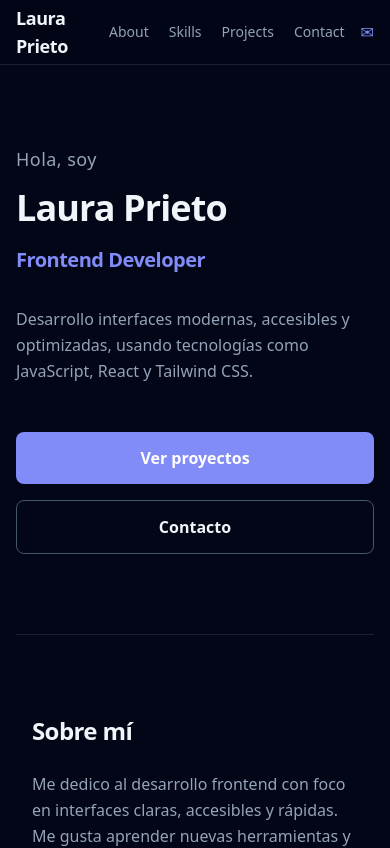
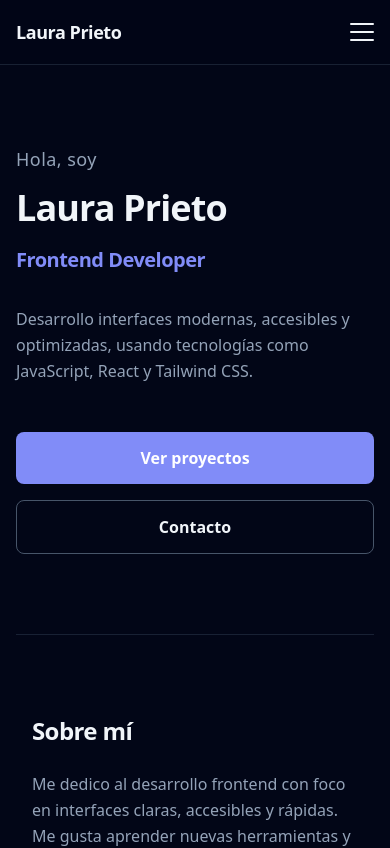
Before and after one commit to laupm3/portfolio, a React (Vite) app: page / in a window 390 px wide. Shown: the top 848 px of the page. Built offline with nearby package versions, Linux system fonts and the light colour scheme.

Commit message:
feat: add responsive mobile menu to Navbar
Implemented a hamburger button and a collapsible mobile menu panel in the Navbar component using useState. The menu supports smooth transitions and closes automatically when a link is clicked, improving mobile navigation UX.

```diff
--- a/src/components/ui/Navbar.jsx
+++ b/src/components/ui/Navbar.jsx
@@ -1,3 +1,4 @@
+import { useState } from 'react'
 import Container from '../layout/Container'
 
 const links = [
@@ -8,6 +9,10 @@ const links = [
 ]
 
 export default function Navbar() {
+  const [menuOpen, setMenuOpen] = useState(false)
+
+  const closeMenu = () => setMenuOpen(false)
+
   return (
     <header className="border-b border-slate-800/80 bg-slate-950/90 backdrop-blur-md sticky top-0 z-50">
       <Container>
@@ -43,23 +48,63 @@ export default function Navbar() {
             </li>
           </ul>
 
-          {/* Menú móvil */}
-          <div className="flex sm:hidden items-center gap-3">
+          {/* Botón hamburger - solo móvil */}
+          <button
+            type="button"
+            className="sm:hidden p-2 -m-2 rounded-lg text-slate-100 hover:bg-slate-800 focus:outline-none focus:ring-2 focus:ring-accent"
+            onClick={() => setMenuOpen((o) => !o)}
+            aria-expanded={menuOpen}
+            aria-label={menuOpen ? 'Cerrar menú' : 'Abrir menú'}
+          >
+            <span className="sr-only">{menuOpen ? 'Cerrar menú' : 'Abrir menú'}</span>
+            {menuOpen ? (
+              <span className="relative flex w-6 h-6" aria-hidden>
+                <span className="absolute inset-0 m-auto w-5 h-0.5 bg-current rounded rotate-45" />
+                <span className="absolute inset-0 m-auto w-5 h-0.5 bg-current rounded -rotate-45" />
+              </span>
+            ) : (
+              <>
+                <span className="block w-6 h-0.5 bg-current rounded" />
+                <span className="block w-6 h-0.5 bg-current rounded mt-1.5" />
+                <span className="block w-6 h-0.5 bg-current rounded mt-1.5" />
+              </>
+            )}
+          </button>
+        </nav>
+      </Container>
+
+      {/* Panel móvil desplegable */}
+      <div
+        className={`sm:hidden overflow-hidden transition-all duration-300 ease-out ${
+          menuOpen ? 'max-h-64 opacity-100' : 'max-h-0 opacity-0'
+        }`}
+        aria-hidden={!menuOpen}
+      >
+        <div className="border-t border-slate-800/80 bg-slate-950/95 py-4 px-4">
+          <ul className="flex flex-col gap-1">
             {links.map(({ label, href }) => (
+              <li key={href}>
                 <a
-                key={href}
                   href={href}
-                className="text-slate-400 hover:text-slate-100 text-sm font-medium py-2 px-1"
+                  onClick={closeMenu}
+                  className="block py-2.5 px-3 text-slate-400 hover:text-slate-100 hover:bg-slate-800/50 rounded-lg text-sm font-medium transition-colors"
                 >
                   {label}
                 </a>
+              </li>
             ))}
-            <a href="#contact" className="text-accent p-2 -m-2 rounded-sm hover:text-accent-hover" aria-label="Contacto">
-              ✉
+            <li>
+              <a
+                href="#contact"
+                onClick={closeMenu}
+                className="flex items-center gap-2 py-2.5 px-3 text-accent hover:bg-slate-800/50 rounded-lg text-sm font-medium transition-colors"
+              >
+                ✉ Contacto
               </a>
+            </li>
+          </ul>
         </div>
-        </nav>
-      </Container>
+      </div>
     </header>
   )
 }
```
Lines whose indentation alone changed are shown as unchanged.
